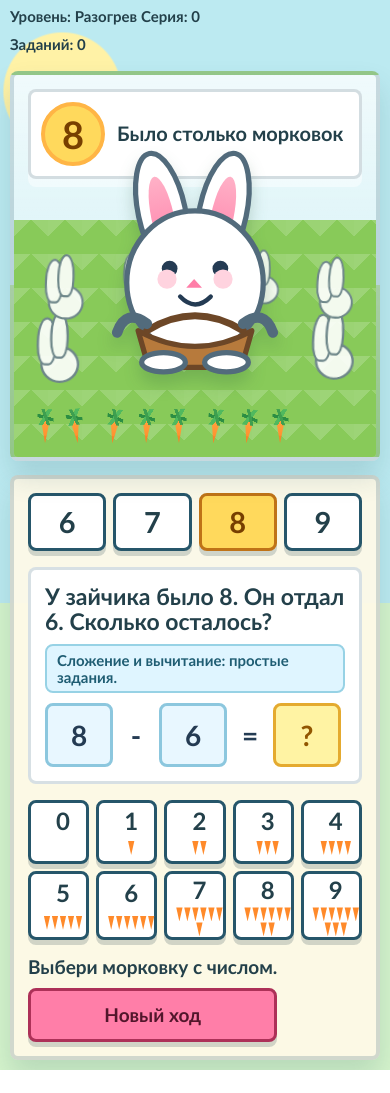
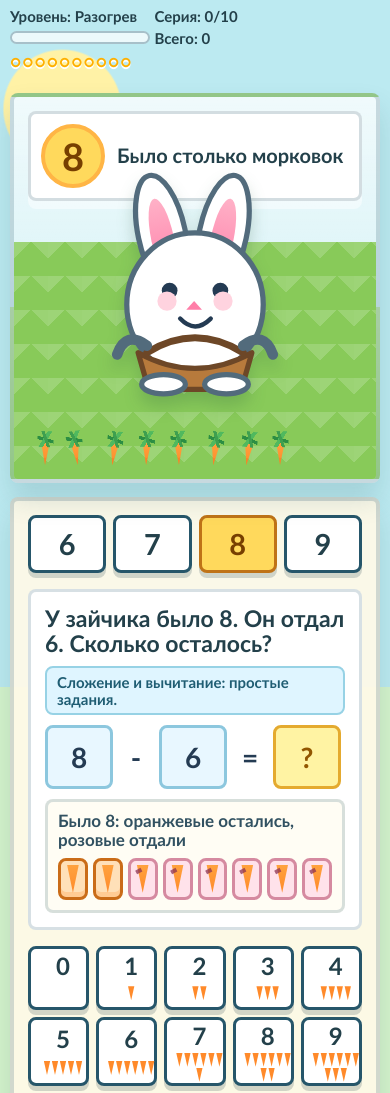
Before and after one commit to olganikiforovaov-ops/zaychiki-morkovki, a plain HTML site: page index.html in a window 390 px wide. Shown: the part 42-1135 px from the top of the page. Before the commit the page ends 1112 px from the top, so only its background shows below. Drawn offline with Linux system fonts and the light colour scheme.

Commit message:
Add ten-task series celebration

```diff
--- a/index.html
+++ b/index.html
@@ -75,10 +75,28 @@
 
     .stars {
       min-height: 30px;
-      font-size: 26px;
-      letter-spacing: 2px;
+      font-size: clamp(17px, 2.2vw, 22px);
+      letter-spacing: 1px;
       color: #ffb000;
       text-shadow: 0 2px 0 #fff;
+    }
+
+    .series-track {
+      width: min(190px, 36vw);
+      height: 13px;
+      border-radius: 999px;
+      border: 2px solid rgba(38, 86, 106, 0.35);
+      background: rgba(255, 255, 255, 0.72);
+      overflow: hidden;
+    }
+
+    .series-fill {
+      display: block;
+      width: 0%;
+      height: 100%;
+      border-radius: inherit;
+      background: linear-gradient(90deg, #ff8a2a, #ffd95c, #92d050);
+      transition: width 0.28s ease;
     }
 
     .stage {
@@ -172,6 +190,10 @@
       transform: translateX(-50%) translateY(-18px) rotate(-2deg);
     }
 
+    .rabbit.dance {
+      animation: bunnyDance 1.9s ease-in-out 1;
+    }
+
     .carrot-patch {
       position: absolute;
       left: 16px;
@@ -183,6 +205,78 @@
       gap: 6px;
       align-items: end;
       z-index: 3;
+    }
+
+    .number-line-wrap {
+      display: grid;
+      gap: 8px;
+      padding: 10px;
+      border: 3px solid rgba(38, 86, 106, 0.18);
+      border-radius: 8px;
+      background: #fffdf4;
+    }
+
+    .number-line-title {
+      font-size: clamp(17px, 2.5vw, 22px);
+      font-weight: 900;
+      line-height: 1.1;
+      color: #315161;
+    }
+
+    .number-line {
+      display: grid;
+      grid-template-columns: repeat(var(--line-count), minmax(28px, 1fr));
+      gap: 5px;
+      align-items: stretch;
+    }
+
+    .line-cell {
+      position: relative;
+      min-height: 42px;
+      display: grid;
+      place-items: center;
+      border: 3px solid #9fcadd;
+      border-radius: 8px;
+      background: #eff9ff;
+      color: #274552;
+      font-size: 18px;
+      font-weight: 900;
+    }
+
+    .line-cell.filled {
+      border-color: #ca6c18;
+      background: #ffe0b8;
+      box-shadow: inset 0 -5px 0 rgba(255, 138, 42, 0.25);
+    }
+
+    .line-cell.empty {
+      border-style: dashed;
+      border-color: #b8ced8;
+      background: #ffffff;
+      color: #8aa1ad;
+    }
+
+    .line-cell.removed {
+      border-color: #d58aa0;
+      background: #ffe2ea;
+      color: #8c3150;
+    }
+
+    .line-cell.removed::after {
+      content: "";
+      position: absolute;
+      inset: 7px 9px;
+      border-top: 4px solid rgba(140, 49, 80, 0.75);
+      transform: rotate(-28deg);
+    }
+
+    .line-carrot {
+      width: 13px;
+      height: 28px;
+      border-radius: 0 0 10px 10px;
+      background: linear-gradient(180deg, #ffa23e, var(--carrot));
+      clip-path: polygon(50% 100%, 5% 0, 95% 0);
+      filter: drop-shadow(0 2px 0 rgba(196, 80, 16, 0.18));
     }
 
     .carrot {
@@ -403,91 +497,6 @@
       border-color: #ad3158;
     }
 
-    .bunny-friends {
-      position: absolute;
-      left: 12px;
-      right: 12px;
-      bottom: 102px;
-      height: 180px;
-      pointer-events: none;
-      opacity: 0.9;
-      z-index: 1;
-    }
-
-    .small-bunny {
-      width: 62px;
-      height: 72px;
-      --scale: 1;
-      position: relative;
-      position: absolute;
-      left: 0;
-      bottom: 0;
-      scale: var(--scale);
-      transform-origin: bottom center;
-      animation: sway 2.8s ease-in-out infinite;
-    }
-
-    .small-bunny:nth-child(2) {
-      left: auto;
-      right: 2px;
-      animation-delay: 0.7s;
-    }
-
-    .small-bunny:nth-child(3) {
-      --scale: 0.72;
-      left: 6px;
-      bottom: 88px;
-      animation-delay: 0.25s;
-    }
-
-    .small-bunny:nth-child(4) {
-      --scale: 0.68;
-      right: 0;
-      left: auto;
-      bottom: 88px;
-      animation-delay: 1s;
-    }
-
-    .small-bunny:nth-child(5) {
-      --scale: 0.58;
-      left: 24%;
-      bottom: 112px;
-      animation-delay: 1.45s;
-    }
-
-    .small-bunny:nth-child(6) {
-      --scale: 0.6;
-      right: 21%;
-      left: auto;
-      bottom: 116px;
-      animation-delay: 1.8s;
-    }
-
-    .small-bunny::before,
-    .small-bunny::after {
-      content: "";
-      position: absolute;
-      background: #fff;
-      border: 3px solid #6b7f8f;
-    }
-
-    .small-bunny::before {
-      width: 44px;
-      height: 42px;
-      left: 9px;
-      bottom: 0;
-      border-radius: 50%;
-    }
-
-    .small-bunny::after {
-      width: 18px;
-      height: 54px;
-      left: 21px;
-      bottom: 31px;
-      border-radius: 50% 50% 40% 40%;
-      box-shadow: -16px 8px 0 -2px #fff, -16px 8px 0 1px #6b7f8f;
-    }
-
     .sparkle {
       position: absolute;
       width: 18px;
@@ -499,14 +508,49 @@
       z-index: 5;
     }
 
-    @keyframes sway {
-      50% { transform: translateY(-7px) rotate(3deg); }
+    .party-note {
+      position: absolute;
+      left: 50%;
+      top: 42%;
+      width: min(82%, 260px);
+      min-height: 64px;
+      display: grid;
+      place-items: center;
+      padding: 10px 14px;
+      border: 4px solid #bf7317;
+      border-radius: 8px;
+      background: #fff3a3;
+      color: #773f00;
+      font-size: clamp(25px, 5vw, 42px);
+      font-weight: 900;
+      text-align: center;
+      transform: translate(-50%, -50%);
+      box-shadow: 0 10px 0 rgba(35, 64, 74, 0.16);
+      animation: partyNote 2.2s ease forwards;
+      z-index: 6;
+    }
+
+    @keyframes bunnyDance {
+      0%, 100% { transform: translateX(-50%) translateY(0) rotate(0deg) scale(1); }
+      12% { transform: translateX(-50%) translateY(-24px) rotate(-8deg) scale(1.03); }
+      25% { transform: translateX(-50%) translateY(0) rotate(7deg) scale(1); }
+      38% { transform: translateX(-50%) translateY(-18px) rotate(8deg) scale(1.04); }
+      52% { transform: translateX(-50%) translateY(0) rotate(-7deg) scale(1); }
+      66% { transform: translateX(-50%) translateY(-22px) rotate(-5deg) scale(1.05); }
+      82% { transform: translateX(-50%) translateY(-6px) rotate(6deg) scale(1.02); }
     }
 
     @keyframes sparkle {
       0% { transform: scale(0.2) rotate(0deg); opacity: 0; }
       35% { opacity: 1; }
       100% { transform: scale(1.4) rotate(110deg); opacity: 0; }
+    }
+
+    @keyframes partyNote {
+      0% { opacity: 0; transform: translate(-50%, -40%) scale(0.7); }
+      18% { opacity: 1; transform: translate(-50%, -50%) scale(1.06); }
+      72% { opacity: 1; transform: translate(-50%, -50%) scale(1); }
+      100% { opacity: 0; transform: translate(-50%, -62%) scale(0.92); }
     }
 
     @media (max-width: 820px) {
@@ -559,24 +603,6 @@
         height: 16px;
       }
 
-      .bunny-friends {
-        bottom: 72px;
-        height: 130px;
-      }
-
-      .small-bunny {
-        --scale: 0.78;
-      }
-
-      .small-bunny:nth-child(3),
-      .small-bunny:nth-child(4) {
-        bottom: 62px;
-      }
-
-      .small-bunny:nth-child(5),
-      .small-bunny:nth-child(6) {
-        bottom: 80px;
-      }
     }
 
     @media (max-width: 560px) {
@@ -638,8 +664,9 @@
       <h1>Зайчики и морковки</h1>
       <div class="score" aria-label="Счёт">
         <span>Уровень: <span id="levelName">Разогрев</span></span>
-        <span>Серия: <span id="streak">0</span></span>
-        <span>Заданий: <span id="totalCorrect">0</span></span>
+        <span>Серия: <span id="streak">0/10</span></span>
+        <span class="series-track" aria-hidden="true"><span class="series-fill" id="seriesFill"></span></span>
+        <span>Всего: <span id="totalCorrect">0</span></span>
         <span class="stars" id="stars" aria-hidden="true"></span>
       </div>
     </header>
@@ -652,14 +679,6 @@
         </div>
 
         <div class="garden"></div>
-        <div class="bunny-friends" aria-hidden="true">
-          <span class="small-bunny"></span>
-          <span class="small-bunny"></span>
-          <span class="small-bunny"></span>
-          <span class="small-bunny"></span>
-          <span class="small-bunny"></span>
-          <span class="small-bunny"></span>
-        </div>
 
         <svg class="rabbit" id="rabbit" viewBox="0 0 240 260" role="img" aria-label="Зайчик с корзинкой">
           <defs>
@@ -703,6 +722,7 @@
             <span class="equals">=</span>
             <span class="answer-view" id="answerView">8</span>
           </div>
+          <div class="number-line-wrap" id="numberLineWrap" aria-label="Наглядный состав числа"></div>
         </div>
 
         <div class="answer-grid" id="answerButtons" aria-label="Ответы"></div>
@@ -718,6 +738,7 @@
   <script>
     const goals = [6, 7, 8, 9];
     const answers = [0, 1, 2, 3, 4, 5, 6, 7, 8, 9];
+    const seriesLength = 10;
     const levels = [
       {
         name: "Разогрев",
@@ -759,8 +780,10 @@
     const message = document.querySelector("#message");
     const levelName = document.querySelector("#levelName");
     const streak = document.querySelector("#streak");
+    const seriesFill = document.querySelector("#seriesFill");
     const totalCorrect = document.querySelector("#totalCorrect");
     const stars = document.querySelector("#stars");
+    const numberLineWrap = document.querySelector("#numberLineWrap");
     const carrotPatch = document.querySelector("#carrotPatch");
     const rabbit = document.querySelector("#rabbit");
     const field = document.querySelector("#field");
@@ -794,6 +817,40 @@
       parts.forEach((part) => {
         equation.append(makeToken(part.text, part.className, part.id));
       });
+    }
+
+    function makeLine(title, filled, empty, removed = 0) {
+      return { title, filled, empty, removed };
+    }
+
+    function renderNumberLine(line) {
+      numberLineWrap.innerHTML = "";
+      const title = document.createElement("div");
+      title.className = "number-line-title";
+      title.textContent = line.title;
+
+      const row = document.createElement("div");
+      row.className = "number-line";
+      row.style.setProperty("--line-count", line.filled + line.empty + line.removed);
+
+      [
+        ["filled", line.filled],
+        ["empty", line.empty],
+        ["removed", line.removed]
+      ].forEach(([type, count]) => {
+        for (let i = 0; i < count; i += 1) {
+          const cell = document.createElement("span");
+          cell.className = `line-cell ${type}`;
+          if (type !== "empty") {
+            const carrot = document.createElement("span");
+            carrot.className = "line-carrot";
+            cell.append(carrot);
+          }
+          row.append(cell);
+        }
+      });
+
+      numberLineWrap.append(title, row);
     }
 
     function makeMiniCarrots(count) {
@@ -860,9 +917,10 @@
     }
 
     function updateStars() {
-      const count = Math.min(state.streak, 5);
-      stars.textContent = "★".repeat(count);
-      streak.textContent = state.streak;
+      const count = Math.min(state.streak, seriesLength);
+      stars.textContent = "●".repeat(count) + "○".repeat(seriesLength - count);
+      streak.textContent = `${count}/${seriesLength}`;
+      seriesFill.style.width = `${(count / seriesLength) * 100}%`;
       totalCorrect.textContent = state.totalCorrect;
       levelName.textContent = currentLevel().name;
     }
@@ -879,6 +937,7 @@
           answer,
           startCarrots: known,
           correctCarrots: target,
+          line: makeLine(`Состав ${target}: часть видна, часть пустая`, known, answer),
           badge: target,
           cloud: "Собери столько морковок",
           title: `Сколько было сначала, если добавили ${known} и стало ${target}?`,
@@ -901,6 +960,7 @@
           answer,
           startCarrots: target,
           correctCarrots: answer,
+          line: makeLine(`Было ${target}: оранжевые остались, розовые отдали`, answer, 0, away),
           badge: target,
           cloud: "Было столько морковок",
           title: `У зайчика было ${target}. Он отдал ${away}. Сколько осталось?`,
@@ -922,10 +982,12 @@
         const takeMax = Math.max(takeMin, start - 1);
         const away = randomInt(takeMin, takeMax);
         const answer = target - start + away;
+        const current = start - away;
         return {
           answer,
           startCarrots: start,
           correctCarrots: target,
+          line: makeLine(`До ${target}: морковки и пустые места`, current, answer),
           badge: target,
           cloud: "Верни до этого числа",
           title: `Было ${start}, ${away} отдали. Сколько добавить, чтобы стало ${target}?`,
@@ -949,6 +1011,7 @@
         answer,
         startCarrots: known,
         correctCarrots: target,
+        line: makeLine(`Состав ${target}: морковки и пустые места`, known, answer),
         badge: target,
         cloud: "Собери столько морковок",
         title: `У зайчика уже ${known}. Сколько добавить до ${target}?`,
@@ -974,6 +1037,7 @@
       taskText.textContent = state.task.title;
       levelNote.textContent = level.note;
       renderEquation(state.task.parts);
+      renderNumberLine(state.task.line);
       message.textContent = "Выбери морковку с числом.";
 
       document.querySelectorAll(".answer-button").forEach((button) => {
@@ -994,29 +1058,43 @@
         state.locked = true;
         state.streak += 1;
         state.totalCorrect += 1;
+        const seriesComplete = state.streak >= seriesLength;
         button.classList.add("correct");
         document.querySelector("#missingNumber").textContent = answer;
-        message.textContent = `Верно: ${task.success}`;
+        message.textContent = seriesComplete
+          ? `Серия ${seriesLength} из ${seriesLength}! Зайчик танцует!`
+          : `Верно: ${task.success}`;
         renderCarrotPatch(task.correctCarrots);
         updateStars();
-        celebrate();
+        celebrate(seriesComplete);
 
-        setTimeout(newRound, 1250);
+        setTimeout(() => {
+          if (seriesComplete) state.streak = 0;
+          newRound();
+        }, seriesComplete ? 2600 : 1250);
         return;
       }
 
-      state.streak = 0;
       button.classList.add("try-again");
       message.textContent = task.hint;
       updateStars();
       setTimeout(() => button.classList.remove("try-again"), 650);
     }
 
-    function celebrate() {
-      rabbit.classList.add("hop");
-      setTimeout(() => rabbit.classList.remove("hop"), 260);
+    function celebrate(isBig = false) {
+      rabbit.classList.remove("hop", "dance");
+      void rabbit.offsetWidth;
 
-      for (let i = 0; i < 8; i += 1) {
+      if (isBig) {
+        rabbit.classList.add("dance");
+        setTimeout(() => rabbit.classList.remove("dance"), 2000);
+        showPartyNote();
+      } else {
+        rabbit.classList.add("hop");
+        setTimeout(() => rabbit.classList.remove("hop"), 260);
+      }
+
+      for (let i = 0; i < (isBig ? 24 : 8); i += 1) {
         const sparkle = document.createElement("span");
         sparkle.className = "sparkle";
         sparkle.style.left = `${randomInt(22, 78)}%`;
@@ -1027,6 +1105,14 @@
       }
     }
 
+    function showPartyNote() {
+      const note = document.createElement("span");
+      note.className = "party-note";
+      note.textContent = "10 из 10!";
+      field.append(note);
+      setTimeout(() => note.remove(), 2300);
+    }
+
     nextButton.addEventListener("click", newRound);
 
     renderGoalButtons();
```
Also changed, not shown: 1 other file.
